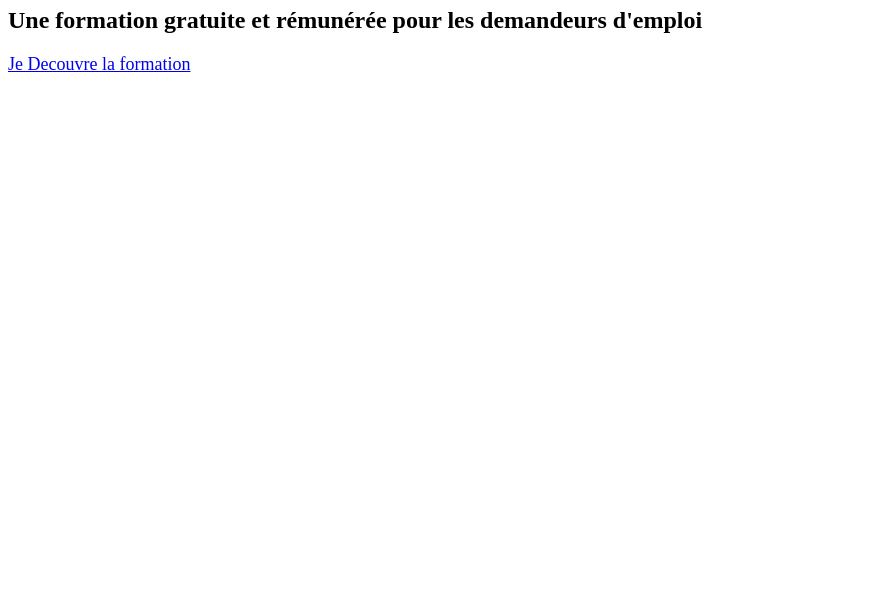
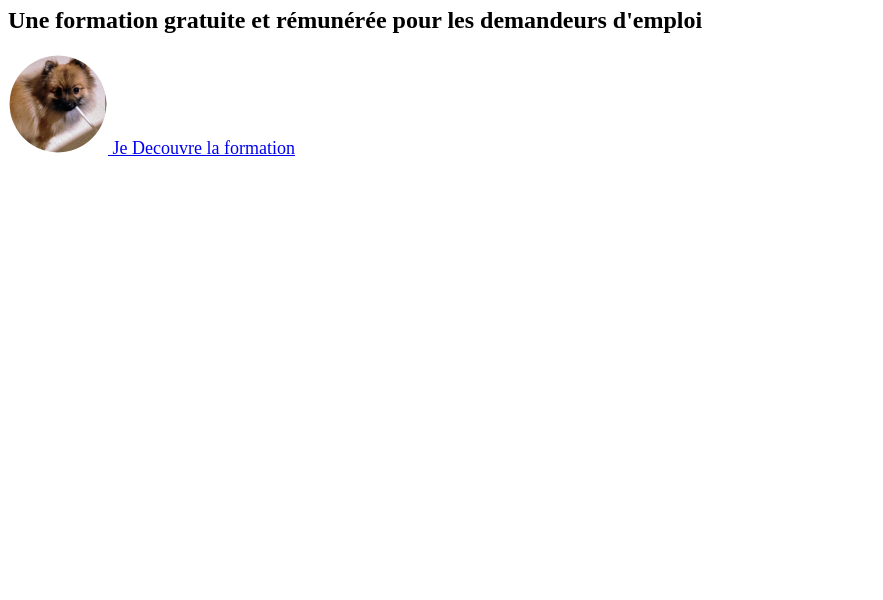
Before and after one commit to AlexandreBrely/Site-Afpa, a plain HTML site: page index.html in a window 1280 px wide. Shown: the part 200-800 px from the top of the page, without its empty margins (0-883 px from the left). Drawn offline with Linux system fonts and the light colour scheme.

Commit message:
added CTA IMG

```diff
--- a/index.html
+++ b/index.html
@@ -33,7 +33,7 @@
 
 
     <div>
-        <a href="formation.html" class="cta">Je Decouvre la formation</a>
+        <a href="formation.html" class="cta"> <img src="assets/images/token_Obi_mini.png" alt="le plus mignon des chiens">  Je Decouvre la formation</a>
     </div>
 </main>
 
```
Also changed, not shown: assets/images/token_Obi_mini.png (added).
